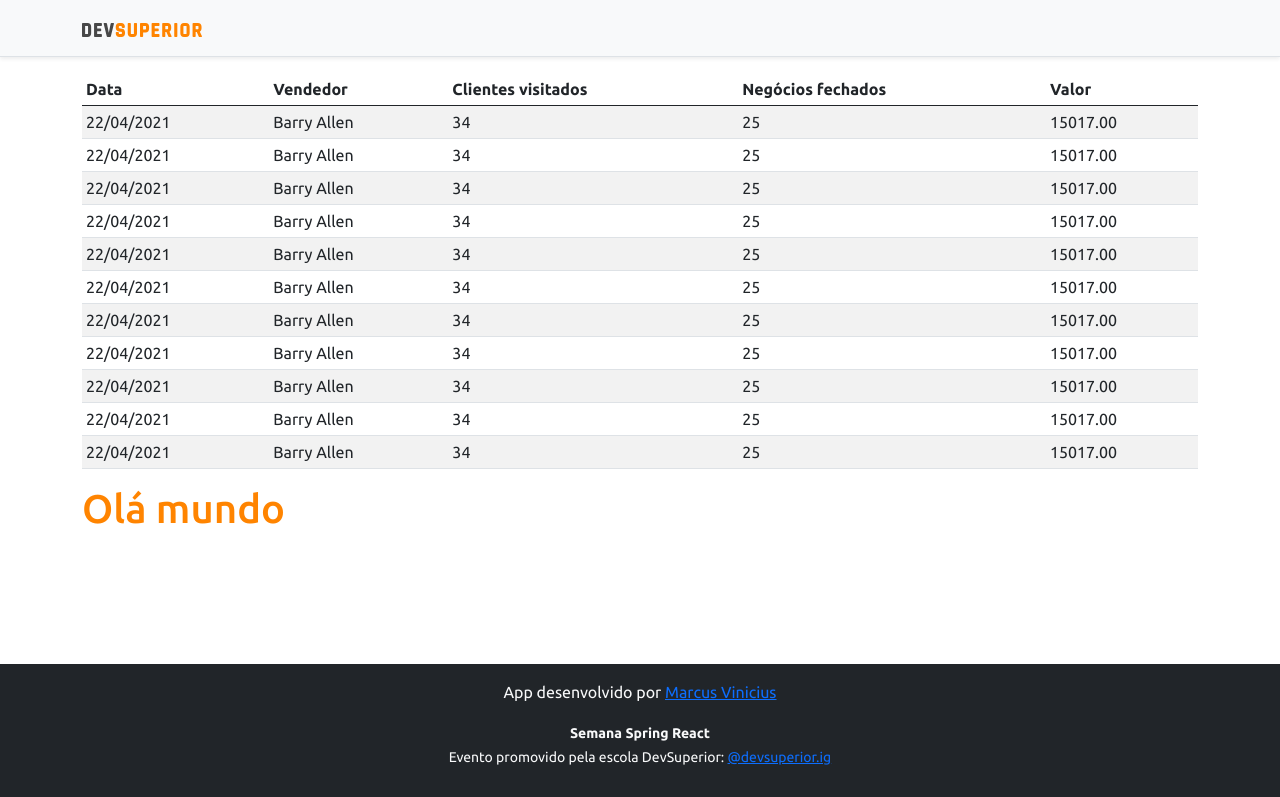
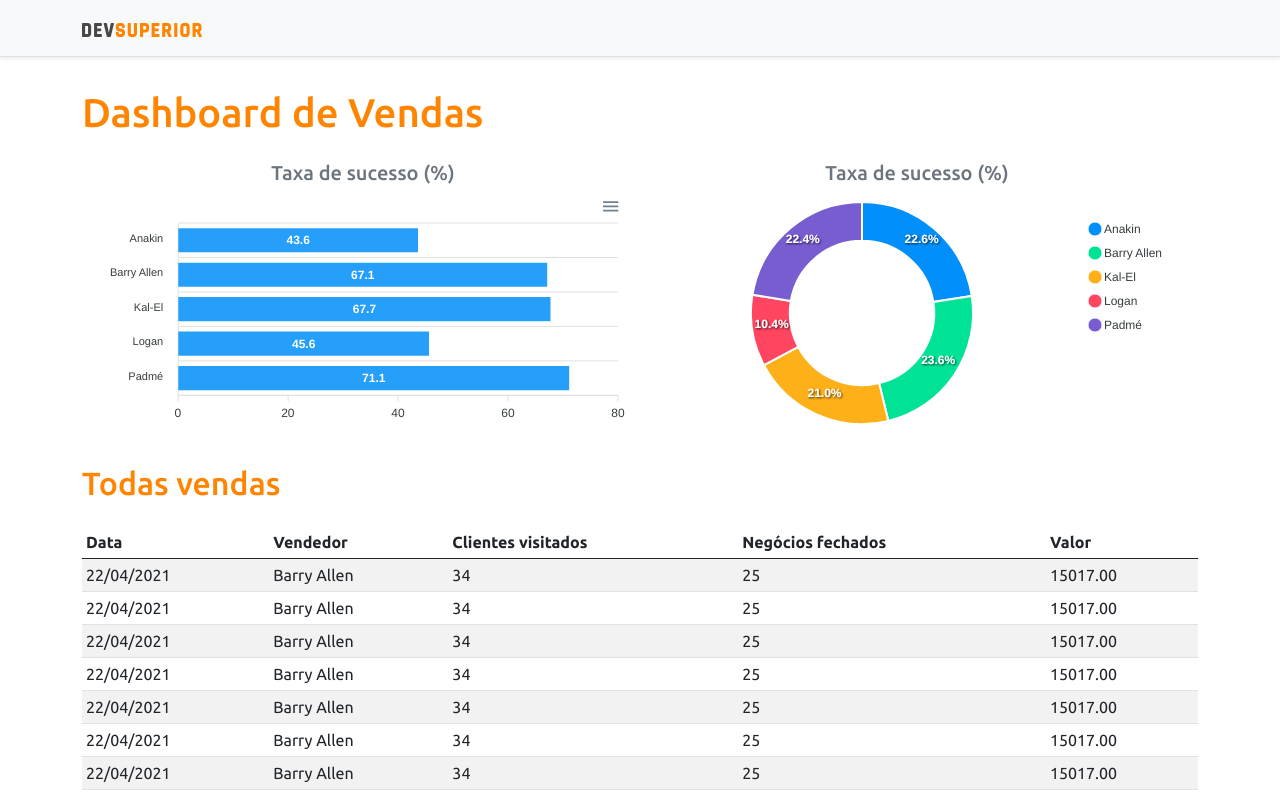
Before and after one commit to vinifbarbosa/projeto-sds3, a React (Create React App) app in the folder frontend/: page / in a window 1280 px wide. Shown: the top 797 px of the page. Built offline with nearby package versions, Linux system fonts and the light colour scheme.

Commit message:
Static charts

```diff
--- a/frontend/package.json
+++ b/frontend/package.json
@@ -10,8 +10,10 @@
     "@types/node": "^12.20.12",
     "@types/react": "^17.0.5",
     "@types/react-dom": "^17.0.3",
+    "apexcharts": "^3.26.1",
     "bootstrap": "^5.0.0",
     "react": "^17.0.2",
+    "react-apexcharts": "^1.3.9",
     "react-dom": "^17.0.2",
     "react-scripts": "4.0.3",
     "typescript": "^4.2.4",
--- a/frontend/src/App.tsx
+++ b/frontend/src/App.tsx
@@ -1,13 +1,32 @@
 import DataTable from "components/DataTable";
 import NavBar from "components/Navbar";
 import Footer from 'components/Footer';
+import BarChart from "components/BarChart";
+import DonutChart from "components/DonutChart";
 function App() {
   return (
     <>
       <NavBar />
       <div className="container">
-      <DataTable />
-        <h1 className="text-primary">Olá mundo</h1>
+
+        <h1 className="text-primary py-3">Dashboard de Vendas</h1>
+
+        <div className="row px-3" >
+          <div className="col-sm-6">
+            <h5 className="text-center text-secondary"> Taxa de  sucesso (%)</h5>
+            <BarChart />
+          </div>
+
+          <div className="col-sm-6">
+            <h5 className="text-center text-secondary">Taxa de  sucesso (%)</h5>
+            <DonutChart />
+          </div>
+        </div>
+        <div className="py-3">
+          <h2 className="text-primary">Todas vendas</h2>
+
+        </div>
+        <DataTable />
       </div>
       <Footer />
     </>
--- /dev/null
+++ b/frontend/src/components/BarChart/index.tsx
@@ -0,0 +1,35 @@
+import Chart from "react-apexcharts";
+
+const BarChart = ()  => {
+    const options = {
+        plotOptions: {
+            bar: {
+                horizontal: true,
+            }
+        },
+    };
+
+    const mockData = {
+        labels: {
+            categories: ['Anakin', 'Barry Allen', 'Kal-El', 'Logan', 'Padmé']
+        },
+        series: [
+            {
+                name: "% Sucesso",
+                data: [43.6, 67.1, 67.7, 45.6, 71.1]
+            }
+        ]
+    };
+    return (
+        <Chart
+            options={{...options,
+                 xaxis:mockData.labels}}
+                 series={mockData.series}
+                 type="bar"
+                 height="240"
+        />
+
+    );
+}
+
+export default BarChart;
--- /dev/null
+++ b/frontend/src/components/DonutChart/index.tsx
@@ -0,0 +1,26 @@
+import Chart from "react-apexcharts";
+
+const DonutChart = () => {
+    const mockData = {
+        series: [477138, 499928, 444867, 220426, 473088],
+        labels: ['Anakin', 'Barry Allen', 'Kal-El', 'Logan', 'Padmé']
+    }
+
+    const options = {
+        legend: {
+            show: true
+        }
+    };
+    return (
+        <Chart
+            options={{...options,
+                 labels:mockData.labels}}
+                 series={mockData.series}
+                 type="donut"
+                 height="240"
+        />
+
+    );
+}
+
+export default DonutChart;
```
Also changed, not shown: frontend/src/components/DataTable/index.tsx (line endings or trailing spaces), 1 other file (tests, documents, lock files or other folders).
